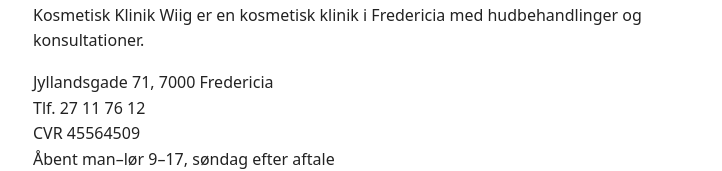
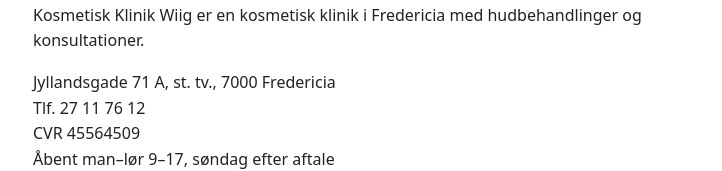
Before and after one commit to mpasnem-blip/fredericia-virksomheder, a plain HTML site: page kosmetisk-klinik-wiig/index.html in a window 1280 px wide. Shown: the part 161-332 px from the top of the page, without its empty margins (267-989 px from the left). Drawn offline with Linux system fonts and the light colour scheme.

Commit message:
KKW: adresse Jyllandsgade 71 A, st. tv. som på kosmetiskklinikwiig.dk

```diff
--- a/kosmetisk-klinik-wiig/index.html
+++ b/kosmetisk-klinik-wiig/index.html
@@ -1,3 +1,3 @@
 <!doctype html><html lang="da"><head><meta charset="utf-8"><meta name="viewport" content="width=device-width,initial-scale=1"><title>Kosmetisk Klinik Wiig – kosmetisk klinik i Fredericia</title><meta name="description" content="Kosmetisk Klinik Wiig er en kosmetisk klinik i Fredericia med hudbehandlinger og konsultationer."><link rel="canonical" href="https://kosmetiskklinikwiig.dk/">
 <style>body{font-family:system-ui,sans-serif;max-width:680px;margin:40px auto;padding:0 20px;line-height:1.6;color:#222}ul{list-style:none;padding:0}a.btn{display:inline-block;background:#1a5fb4;color:#fff;padding:10px 18px;border-radius:6px;text-decoration:none}</style></head>
-<body><h1>Kosmetisk Klinik Wiig – kosmetisk klinik i Fredericia</h1><p>Kosmetisk Klinik Wiig er en kosmetisk klinik i Fredericia med hudbehandlinger og konsultationer.</p><ul><li>Jyllandsgade 71, 7000 Fredericia</li><li>Tlf. 27 11 76 12</li><li>CVR 45564509</li><li>Åbent man–lør 9–17, søndag efter aftale</li><li>Hjemmeside: <a href="https://kosmetiskklinikwiig.dk/">https://kosmetiskklinikwiig.dk/</a></li></ul><p><a class="btn" href="https://kosmetiskklinikwiig.dk/">Besøg hjemmesiden</a></p></body></html>
+<body><h1>Kosmetisk Klinik Wiig – kosmetisk klinik i Fredericia</h1><p>Kosmetisk Klinik Wiig er en kosmetisk klinik i Fredericia med hudbehandlinger og konsultationer.</p><ul><li>Jyllandsgade 71 A, st. tv., 7000 Fredericia</li><li>Tlf. 27 11 76 12</li><li>CVR 45564509</li><li>Åbent man–lør 9–17, søndag efter aftale</li><li>Hjemmeside: <a href="https://kosmetiskklinikwiig.dk/">https://kosmetiskklinikwiig.dk/</a></li></ul><p><a class="btn" href="https://kosmetiskklinikwiig.dk/">Besøg hjemmesiden</a></p></body></html>
```
